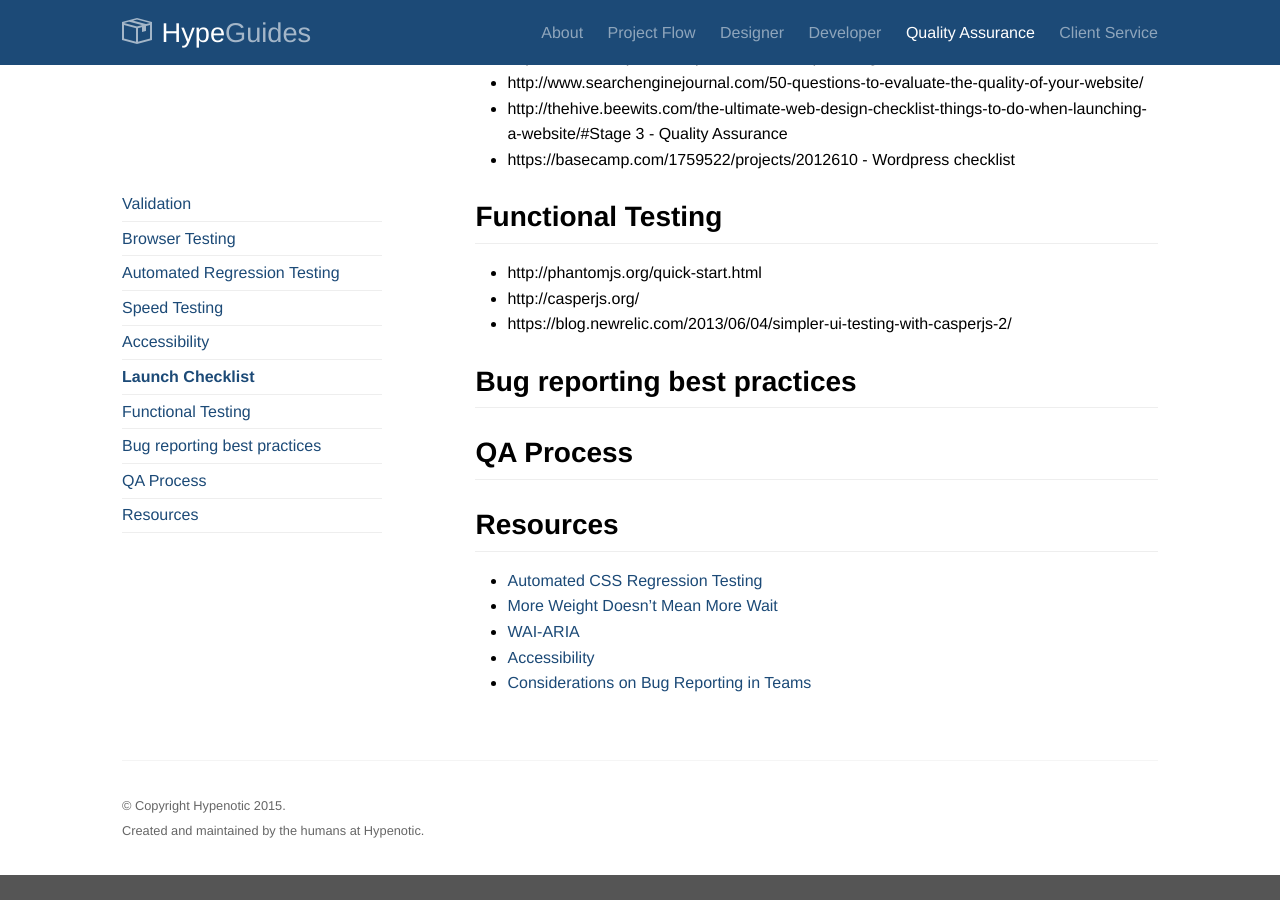
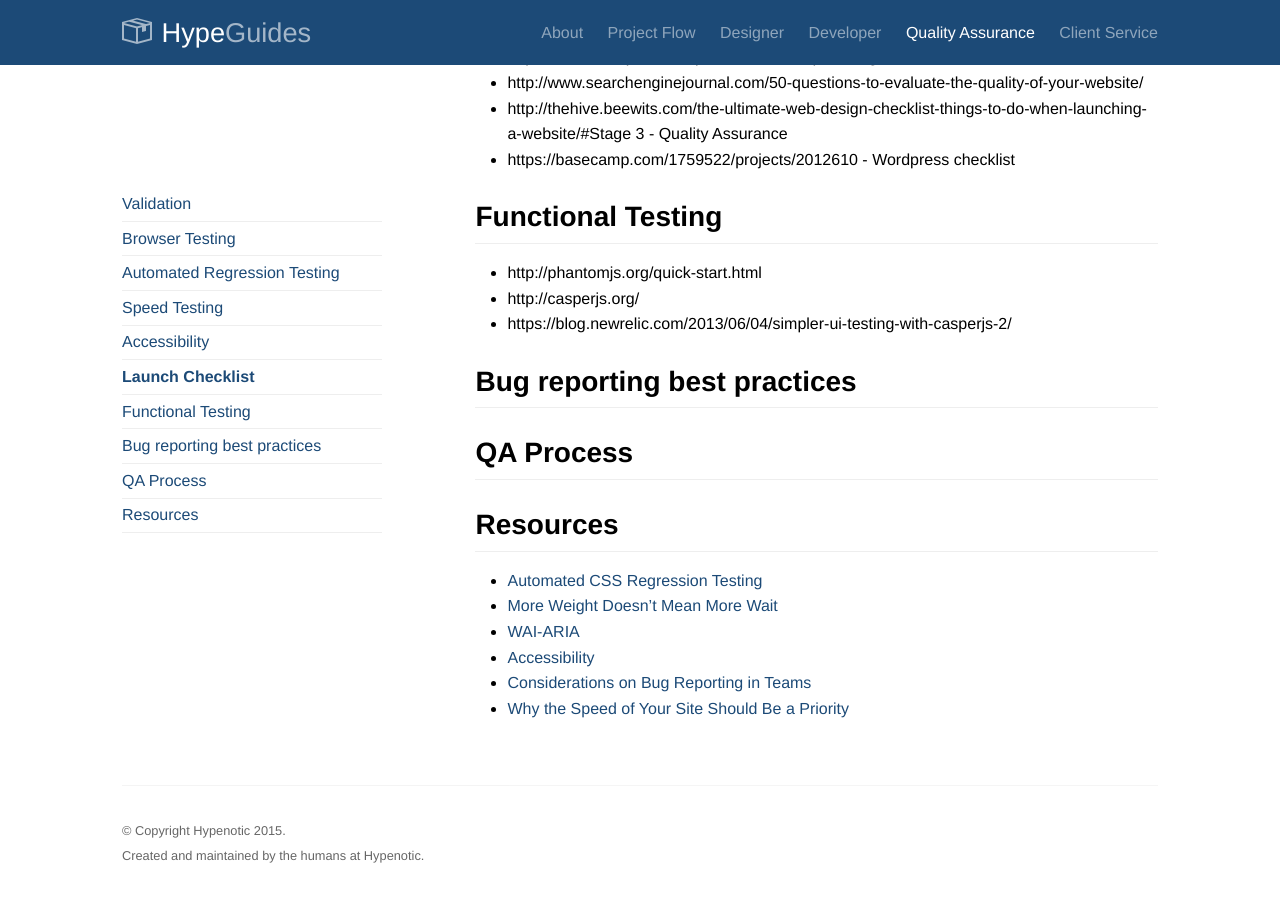
Before and after one commit to TaniaD13/handbook, a Jekyll site: the page built from qa.md, in a window 1280 px wide and 900 px high, scrolled down 1527 px. Built offline with Jekyll 4.4.1, drawn with Linux system fonts in a browser that asks for light colours; Markdown is read by kramdown in place of the engine named in the settings; before the commit the page ends 2402 px from its top, so only the background shows below that.

Commit message:
Update qa.md

```diff
--- a/qa.md
+++ b/qa.md
@@ -55,3 +55,4 @@ We aim to get a Google Page Speed score of **90+** and a YSlow score of **85+**
 * [WAI-ARIA](http://www.w3.org/TR/wai-aria/)
 * [Accessibility](http://code.tutsplus.com/tutorials/accessibility-part-1-introduction--cms-21791)
 * [Considerations on Bug Reporting in Teams](https://css-tricks.com/considerations-on-bug-reporting-in-teams/)
+* [Why the Speed of Your Site Should Be a Priority](http://www.blogherald.com/2015/08/07/why-the-speed-of-your-site-should-be-a-priority)
```
